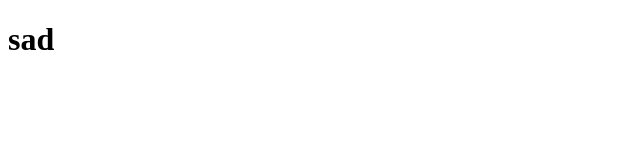
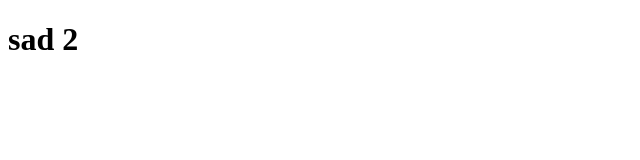
Before and after one commit to billy-perdinand/tes-remote, a plain HTML site: page index.html in a window 1280 px wide. Shown: the full height of the page, 0-640 px from the left. Drawn offline with Linux system fonts and the light colour scheme.

Commit message:
Update index.html

```diff
--- a/index.html
+++ b/index.html
@@ -7,6 +7,6 @@
     <title>Document</title>
 </head>
 <body>
-    <h1>sad</h1>
+    <h1>sad 2</h1>
 </body>
 </html>
```
